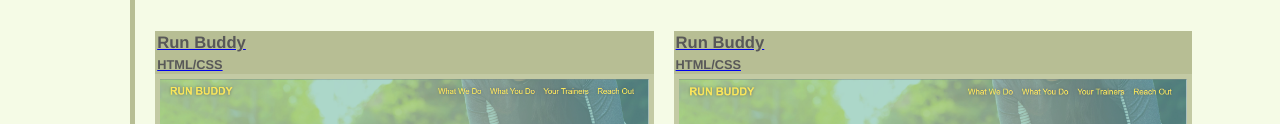
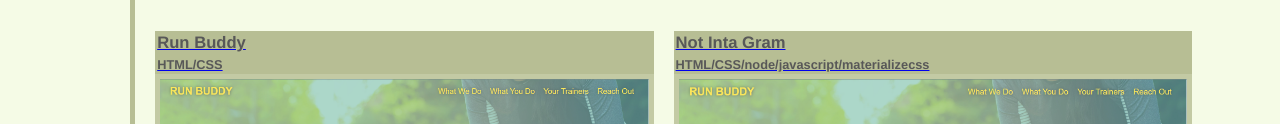
Before and after one commit to Rodney1100/Portfolio, a plain HTML site: page index.html in a window 1280 px wide. Shown: the part 1446-1570 px from the top of the page. Drawn offline with Linux system fonts and the light colour scheme.

Commit message:
Update index.html

```diff
--- a/index.html
+++ b/index.html
@@ -86,8 +86,8 @@
             </a>
 
             <a class="small small4" href="https://rodney1100.github.io/run_buddy/?#what-you-do " target="_blank">
-                <h3>Run Buddy</h3>
-                <h6>HTML/CSS</h6>
+                <h3>Not Inta Gram</h3>
+                <h6>HTML/CSS/node/javascript/materializecss</h6>
                 <img src="./assets/images/run-buddy.PNG" alt="link to project name Run Buddy">
             </a>
         </span>
```
